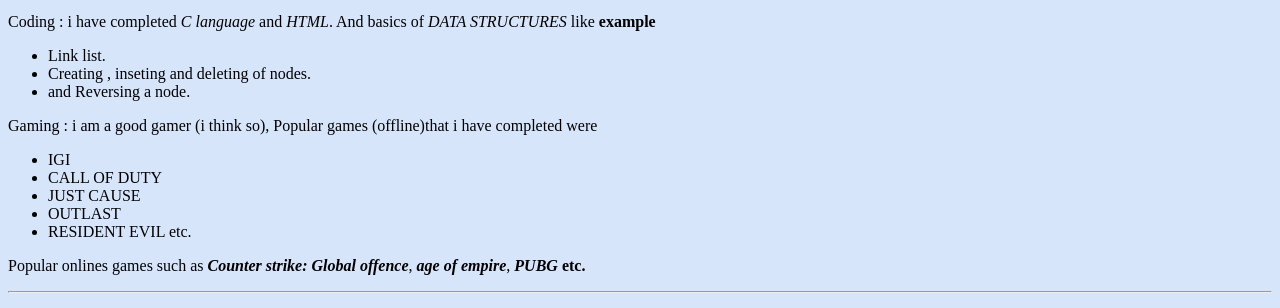
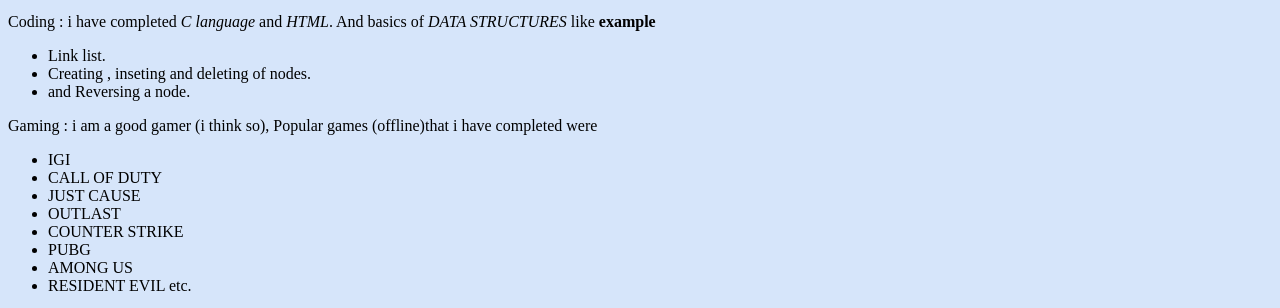
Before and after one commit to DuizzieDoCode/personel-site, a plain HTML site: page index.html in a window 1280 px wide. Shown: the part 491-799 px from the top of the page. Drawn offline with Linux system fonts and the light colour scheme.

Commit message:
Update index.html
Added few more games

```diff
--- a/index.html
+++ b/index.html
@@ -33,6 +33,9 @@
          <li>CALL OF DUTY</li>
          <li>JUST CAUSE</li>
          <li>OUTLAST</li>
+<li>COUNTER STRIKE</li>
+<li>PUBG</li>
+<li>AMONG US</li>
          <li>RESIDENT EVIL etc.</li>
 
        </ul>
```
